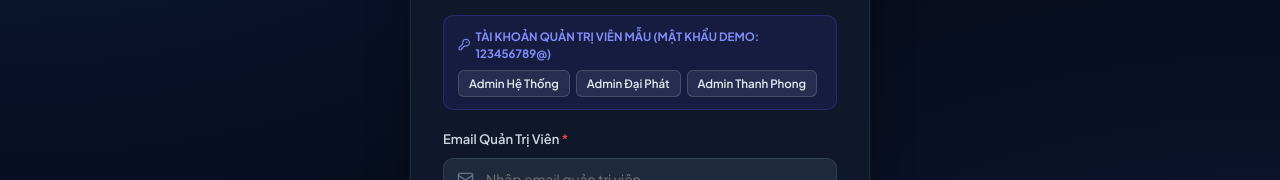
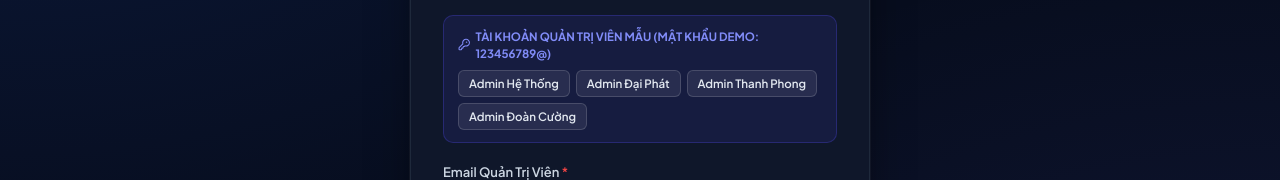
Before and after one commit to phamcongthanhvn2k6/traveleasy-platform, a React (Vite) app in the folder frontend/: page /admin/login in a window 1280 px wide. Shown: the part 304-484 px from the top of the page. Built offline with nearby package versions, Linux system fonts and the light colour scheme; no server answers.

Commit message:
thêm 1 label admin cho dễ đăng nhập thêm ở /admin/login

```diff
--- a/frontend/src/pages/admin/auth/AdminLoginPage.tsx
+++ b/frontend/src/pages/admin/auth/AdminLoginPage.tsx
@@ -303,6 +303,7 @@ export const AdminLoginPage: React.FC = () => {
                 { label: 'Admin Hệ Thống', email: 'admin@traveleasy.vn' },
                 { label: 'Admin Đại Phát', email: 'daiphat.admin@traveleasy.vn' },
                 { label: 'Admin Thanh Phong', email: 'phanthanhphong.admin@traveleasy.vn' },
+                { label: 'Admin Đoàn Cường', email: 'cuongclasspurpose@gmail.com' },
               ].map((acc, idx) => (
                 <button
                   key={idx}
```
